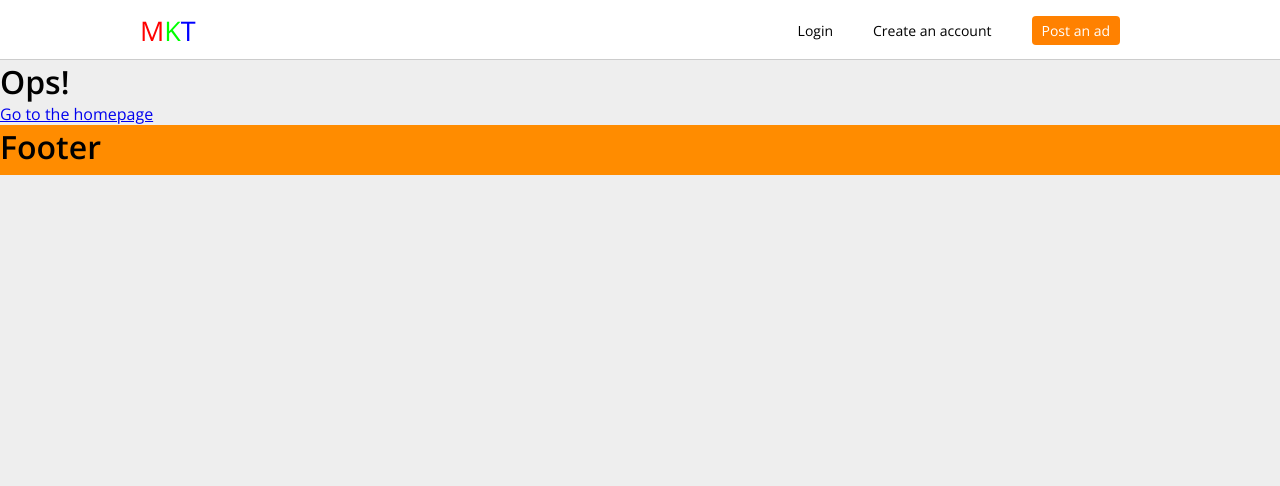
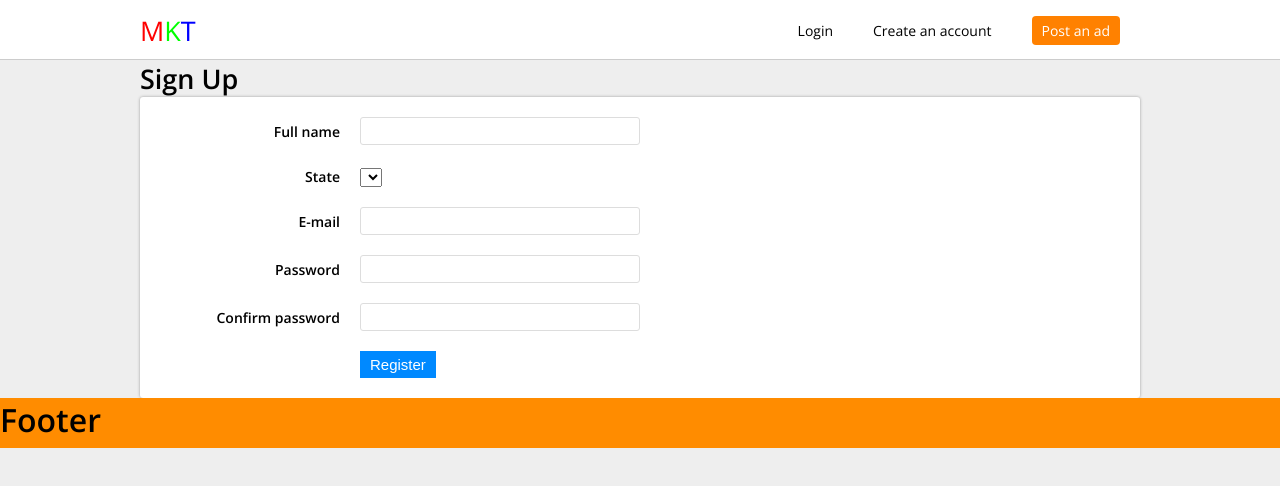
Before and after one commit to jonascavalcante/marketplace, a React (Create React App) app: page /signup in a window 1280 px wide. Shown: the top 486 px of the page. Built offline with nearby package versions, Linux system fonts and the light colour scheme.

Commit message:
Estruturando o cadastro

```diff
--- a/src/Routes.js
+++ b/src/Routes.js
@@ -4,6 +4,7 @@ import { Switch, Route } from 'react-router-dom';
 import Home from './pages/home';
 import About from './pages/about';
 import Signin from './pages/signin';
+import Signup from './pages/signup';
 import NotFound from './pages/notFound';
 
 const Routes = () => {
@@ -22,6 +23,10 @@ const Routes = () => {
                 <Signin />
             </Route>
 
+            <Route exact path="/signup">
+                <Signup />
+            </Route>
+
             <Route>
                 <NotFound />
             </Route>
--- /dev/null
+++ b/src/pages/signup/index.js
@@ -0,0 +1,127 @@
+import React, { useState } from 'react';
+
+import { PageContainer, PageTitle, ErrorMessage } from '../../components/MainComponents';
+import { PageArea } from './styles';
+
+import useAPI from '../../helpers/marketAPI';
+import { doLogin } from '../../helpers/AuthHandler';
+
+const Signin = () => {
+
+    const api = useAPI();
+
+    const [name, setName] = useState('');
+    const [stateLoc, setStateLoc] = useState('');
+    const [email, setEmail] = useState('');
+    const [password, setPassword] = useState('');
+    const [confirmPassword, setConfirmPassword] = useState('');
+
+    const [disabled, setDisabled] = useState(false);
+    const [error, setError] = useState('');
+
+    const handleSubmit = async (e) => {
+        e.preventDefault();
+        setDisabled(true);
+
+        /* const json = await api.login(email, password);
+
+        if (json.error) {
+            setError(json.error);
+        } else {
+            doLogin(json.token, rememberPassword);
+            window.location.href = '/';
+        } */
+
+        setDisabled(false);
+    }
+
+    return (
+        <PageContainer>
+            <PageTitle>Sign Up</PageTitle>
+            <PageArea>
+
+                {error &&
+                    <ErrorMessage>{error}</ErrorMessage>
+                }
+
+                <form onSubmit={handleSubmit}>
+
+                    <label className="area">
+                        <div className="area--title">Full name</div>
+                        <div className="area--input">
+                            <input
+                                disabled={disabled}
+                                type="text"
+                                value={name}
+                                onChange={e => setName(e.target.value)}
+                                required
+                            />
+                        </div>
+                    </label>
+
+                    <label className="area">
+                        <div className="area--title">State</div>
+                        <div className="area--input">
+                            <select
+                                value={stateLoc}
+                                onChange={e => setStateLoc(e.target.value)}
+                                required
+                            >
+                                <option></option>
+                            </select>
+                        </div>
+                    </label>
+
+                    <label className="area">
+                        <div className="area--title">E-mail</div>
+                        <div className="area--input">
+                            <input
+                                disabled={disabled}
+                                type="email"
+                                value={email}
+                                onChange={e => setEmail(e.target.value)}
+                                required
+                            />
+                        </div>
+                    </label>
+
+                    <label className="area">
+                        <div className="area--title">Password</div>
+                        <div className="area--input">
+                            <input
+                                disabled={disabled}
+                                type="password"
+                                value={password}
+                                onChange={e => setPassword(e.target.value)}
+                                required
+                            />
+                        </div>
+                    </label>
+
+                    <label className="area">
+                        <div className="area--title">Confirm password</div>
+                        <div className="area--input">
+                            <input
+                                disabled={disabled}
+                                type="password"
+                                value={confirmPassword}
+                                onChange={e => setConfirmPassword(e.target.value)}
+                                required
+                            />
+                        </div>
+                    </label>
+
+                    <label className="area">
+                        <div className="area--title"></div>
+                        <div className="area--input">
+                            <button disabled={disabled}>Register</button>
+                        </div>
+                    </label>
+
+                </form>
+            </PageArea>
+        </PageContainer>
+    );
+}
+
+export default Signin;
--- /dev/null
+++ b/src/pages/signup/styles.js
@@ -0,0 +1,65 @@
+import styled from 'styled-components';
+
+export const PageArea = styled.div`
+
+    form {
+        padding: 10px;
+        border-radius: 3px;
+        background-color: #fff;
+        box-shadow: 0 0 3px #999;
+
+        .area {
+            max-width: 500px;
+            padding: 10px;
+
+            display: flex;
+            align-items: center;
+
+            .area--title {
+                width: 200px;
+                padding-right: 20px;
+
+                font-size: 14px;
+                font-weight: 600;
+                text-align: right;
+            }
+            .area--input {
+                flex: 1;
+
+                input:not([type='checkbox']) {
+                    width: 100%;
+                    padding: 5px;
+
+                    font-size: 14px;
+                    border-radius: 3px;
+
+                    outline: transparent;
+                    border: 1px solid #ddd;
+
+                    transition: all ease 0.4s;
+
+                    &:focus {
+                        color: #333;
+                        border-color: #333;
+                    }
+                }
+
+                button {
+                    padding: 5px 10px;
+                    border: 0;
+                    outline: transparent;
+
+                    font-size: 15px;
+                    color: #fff;
+                    background-color: #0089ff;
+
+                    cursor: pointer;
+
+                    &:hover {
+                        background-color: #006fce;
+                    }
+                }
+            }
+        }
+    }
+`;
```
